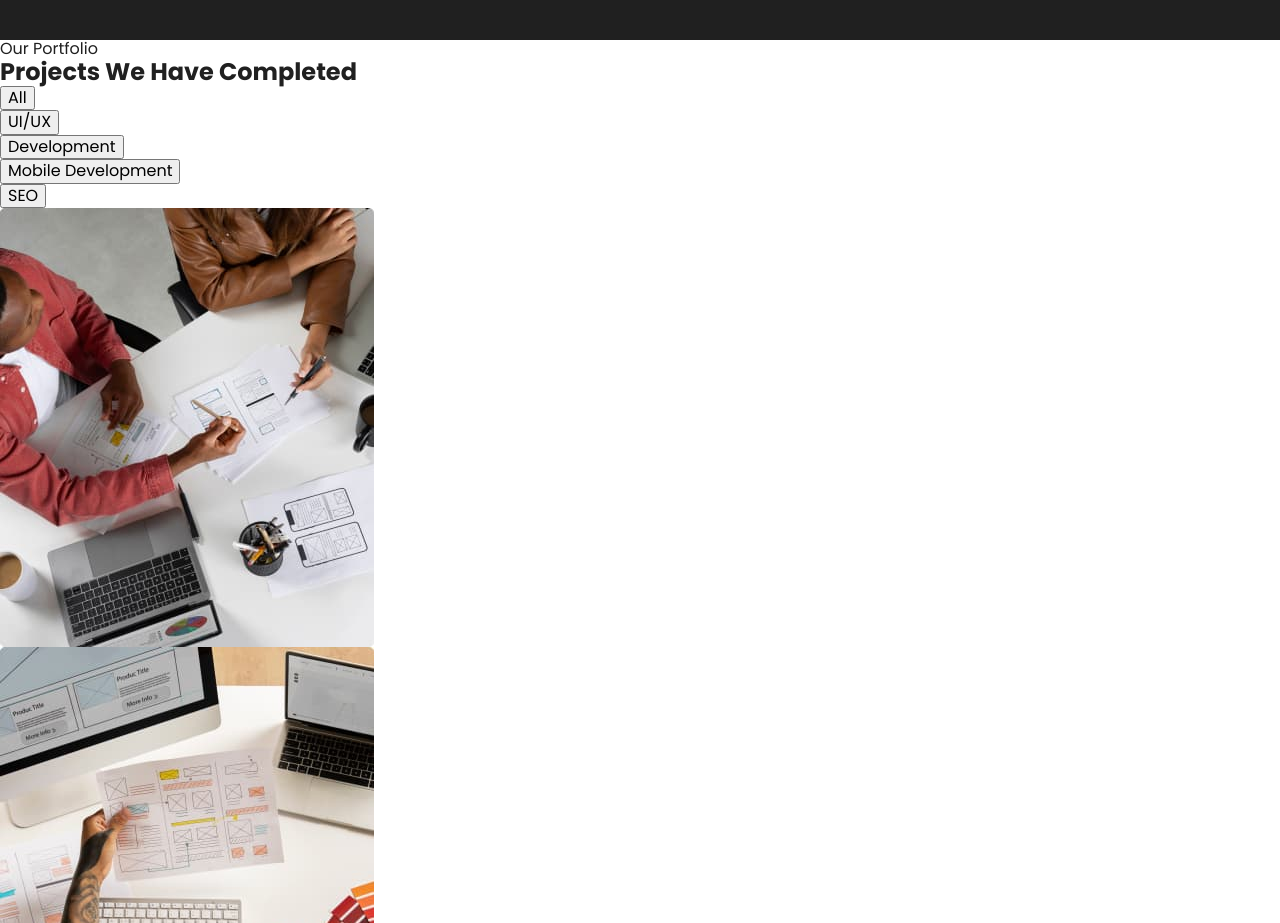
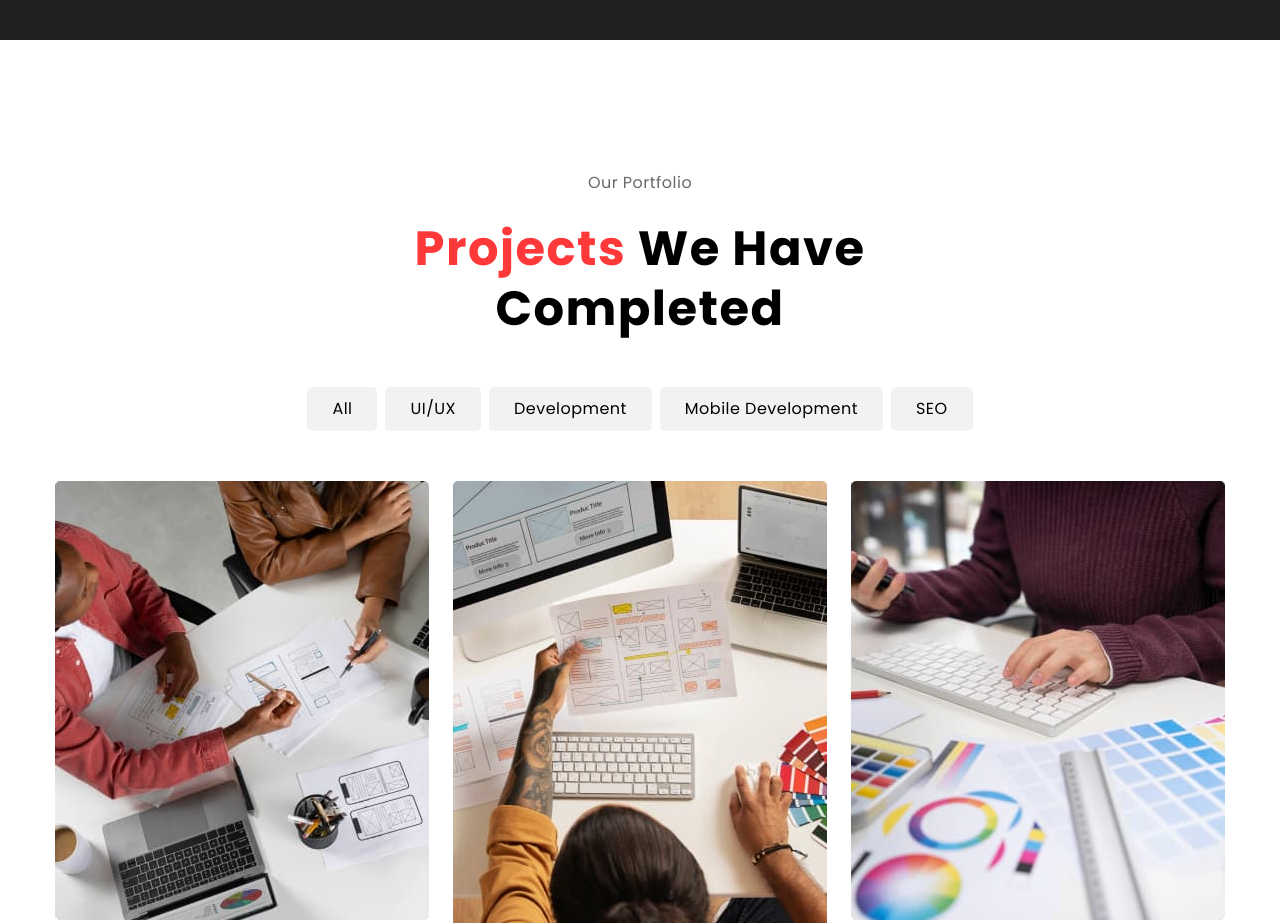
Before and after one commit to OlesyaDudar/teamproject1-01, a plain HTML site: page index.html in a window 1280 px wide. Shown: the part 2120-3043 px from the top of the page. Drawn offline with nearby package versions, Linux system fonts and the light colour scheme.

Commit message:
make portfolio

```diff
--- a/css/styles.css
+++ b/css/styles.css
@@ -6,7 +6,8 @@
   --color-light-black: #696969;
   --background-main: #ffffff;
   --color-black-000000: #000000;
-  --color-reviews: #F7F7F7;
+  --color-reviews: #f7f7f7;
+  --color-menu-btn: #f2f2f2;
 }
 
 body {
@@ -75,7 +76,6 @@ button {
   display: flex;
   align-items: center;
 }
-
 
 .heder-nav-list {
   display: flex;
@@ -172,7 +172,7 @@ button {
 }
 /**
   |============================
-  | Abaut styles
+  | About styles
   |============================
 */
 .about-section {
@@ -328,6 +328,78 @@ button {
   margin-left: auto;
   margin-right: auto;
 }
+
+/**
+  |============================
+  | Portfolio styles
+  |============================
+*/
+
+.portfolio {
+}
+
+.portfolio-container {
+  padding-top: 130px;
+  padding-bottom: 92px;
+}
+
+.portfolio-subtitle {
+  font-size: 16px;
+  line-height: calc(25 / 16);
+  text-align: center;
+  letter-spacing: 0.03em;
+  color: var(--color-light-black);
+  margin-bottom: 24px;
+}
+.portfolio-title {
+  max-width: 457px;
+  font-size: 48px;
+  line-height: calc(60 / 48);
+  text-align: center;
+  letter-spacing: 0.03em;
+  color: var(--color-black-000000);
+  margin: 0 auto 48px;
+}
+
+.portfolio-title span {
+  color: var(--color-main-red);
+}
+
+.portfolio-menu {
+  display: flex;
+  gap: 8px;
+  margin-bottom: 50px;
+  justify-content: center;
+}
+
+.portfolio-menu-item {
+}
+.portfolio-menu-btn {
+  font-size: 16px;
+  line-height: calc(24 / 16);
+  letter-spacing: 0.03em;
+  color: var(--color-black-000000);
+  background-color: var(--color-menu-btn);
+  border-radius: 5px;
+  border: none;
+  padding: 10px 25px;
+}
+
+.portfolio-menu-btn:hover,
+.portfolio-menu-btn:focus {
+  background-color: var(--color-main-red);
+  color: var(--background-main);
+  font-weight: 700;
+}
+
+.portfolio-list {
+  display: flex;
+  gap: 24px;
+  justify-content: center;
+}
+.portfolio-list-item {
+}
+
 /**
   |============================
   | Reviews styles
@@ -361,12 +433,12 @@ button {
   color: var(--color-main-red);
 }
 .reviews-list {
-display: flex;
-gap: 30px;
+  display: flex;
+  gap: 30px;
 }
 .reviews-item {
-width: calc(100% - 60px);
-height: 218px;
+  width: calc(100% - 60px);
+  height: 218px;
   background: var(--background-main);
   border-radius: 5px;
 }
--- a/index.html
+++ b/index.html
@@ -165,18 +165,36 @@
           </ul>
         </div>
       </section>
-      <section id="portfolio">
-        <p>Our Portfolio</p>
-        <h2>Projects We Have Completed</h2>
-        <ul>
-          <li><button type="button">All</button></li>
-          <li><button type="button">UI/UX</button></li>
-          <li><button type="button">Development</button></li>
-          <li><button type="button">Mobile Development</button></li>
-          <li><button type="button">SEO</button></li>
+
+      <section id="portfolio" class="portfolio">
+        <div class="container portfolio-container">
+          <p class="portfolio-subtitle">Our Portfolio</p>
+          <h2 class="portfolio-title">
+            <span>Projects</span> We Have Completed
+          </h2>
+          <ul class="portfolio-menu">
+            <li class="portfolio-menu-item">
+              <button class="portfolio-menu-btn" type="button">All</button>
+            </li>
+            <li class="portfolio-menu-item">
+              <button class="portfolio-menu-btn" type="button">UI/UX</button>
+            </li>
+            <li class="portfolio-menu-item">
+              <button class="portfolio-menu-btn" type="button">
+                Development
+              </button>
+            </li>
+            <li class="portfolio-menu-item">
+              <button class="portfolio-menu-btn" type="button">
+                Mobile Development
+              </button>
+            </li>
+            <li class="portfolio-menu-item">
+              <button class="portfolio-menu-btn" type="button">SEO</button>
+            </li>
           </ul>
-        <ul>
-          <li>
+          <ul class="portfolio-list">
+            <li class="portfolio-list-item">
               <img
                 src="./images/project1.jpg"
                 alt="team meeting"
@@ -184,7 +202,7 @@
                 height="439"
               />
             </li>
-          <li>
+            <li class="portfolio-list-item">
               <img
                 src="./images/project2.jpg"
                 alt="man with nootebook"
@@ -192,7 +210,7 @@
                 height="513"
               />
             </li>
-          <li>
+            <li class="portfolio-list-item">
               <img
                 src="./images/project3.jpg"
                 alt="man with pc"
@@ -201,31 +219,41 @@
               />
             </li>
           </ul>
+        </div>
       </section>
+
       <section class="reviews" id="reviews">
         <div class="container">
-          <p class="reviews-text">Customer <span class="reviews-text-red">Feedback</span></p>
-          <h2 class="reviews-title">What Our <span class="reviews-title-red">Customer</span> Say About Us</h2>
+          <p class="reviews-text">
+            Customer <span class="reviews-text-red">Feedback</span>
+          </p>
+          <h2 class="reviews-title">
+            What Our <span class="reviews-title-red">Customer</span> Say About
+            Us
+          </h2>
           <ul class="reviews-list">
             <li class="reviews-item">
               <h3 class="reviews-subtitle">Name Here</h3>
               <p class="small-text">
-                Lorem ipsum dolor sit amet consectetur. Nisi ullamcorper tincidunt
-                odio arcu id praesent vitae. Facilisis vitae fringilla donec
+                Lorem ipsum dolor sit amet consectetur. Nisi ullamcorper
+                tincidunt odio arcu id praesent vitae. Facilisis vitae fringilla
+                donec
               </p>
             </li>
             <li class="reviews-item">
               <h3 class="reviews-subtitle">Name Here</h3>
               <p class="small-text">
-                Lorem ipsum dolor sit amet consectetur. Nisi ullamcorper tincidunt
-                odio arcu id praesent vitae. Facilisis vitae fringilla donec
+                Lorem ipsum dolor sit amet consectetur. Nisi ullamcorper
+                tincidunt odio arcu id praesent vitae. Facilisis vitae fringilla
+                donec
               </p>
             </li>
             <li class="reviews-item">
               <h3 class="reviews-subtitle">Name Here</h3>
               <p class="small-text">
-                Lorem ipsum dolor sit amet consectetur. Nisi ullamcorper tincidunt
-                odio arcu id praesent vitae. Facilisis vitae fringilla donec
+                Lorem ipsum dolor sit amet consectetur. Nisi ullamcorper
+                tincidunt odio arcu id praesent vitae. Facilisis vitae fringilla
+                donec
               </p>
             </li>
           </ul>
```
Lines whose indentation alone changed are shown as unchanged.
